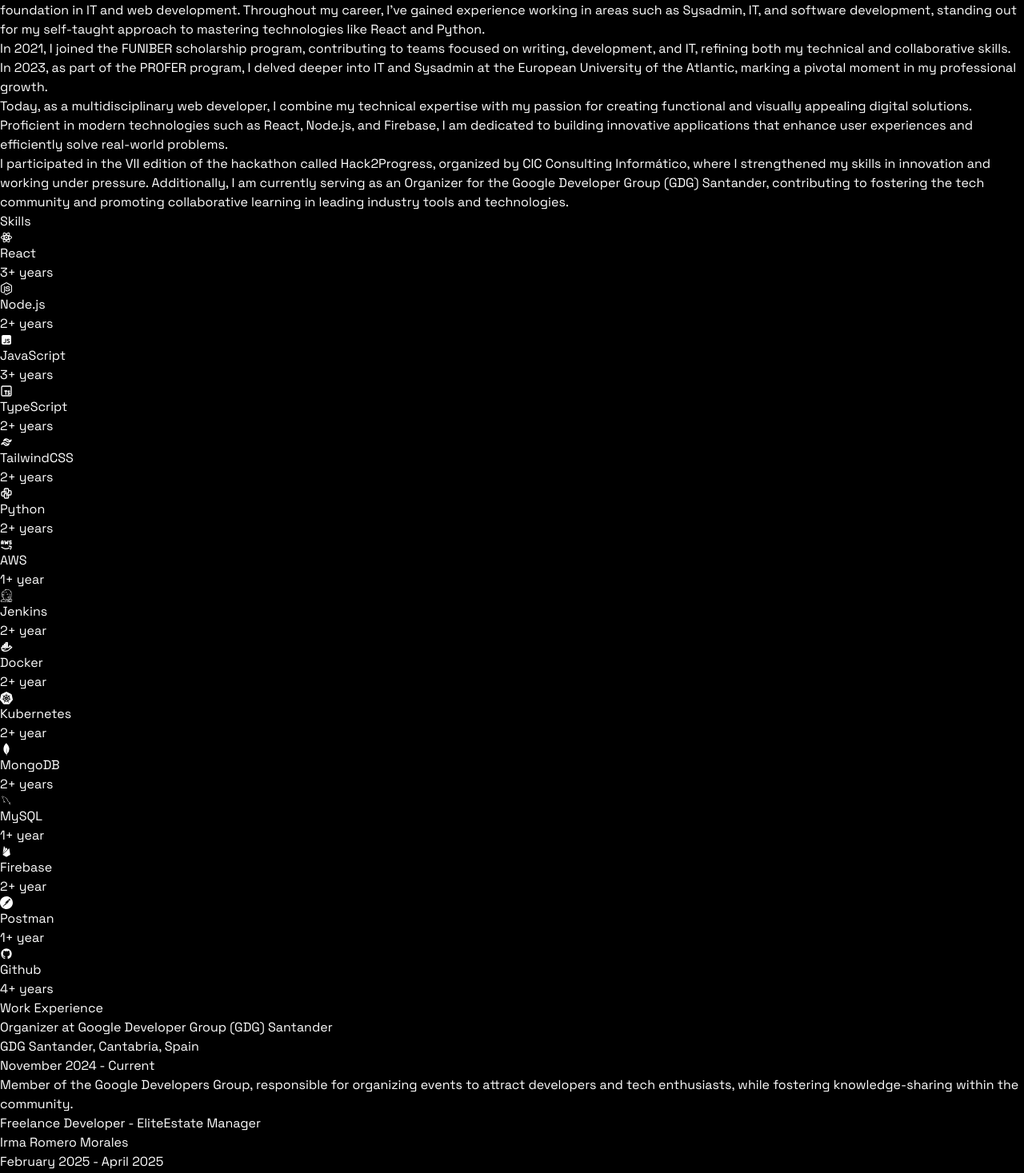
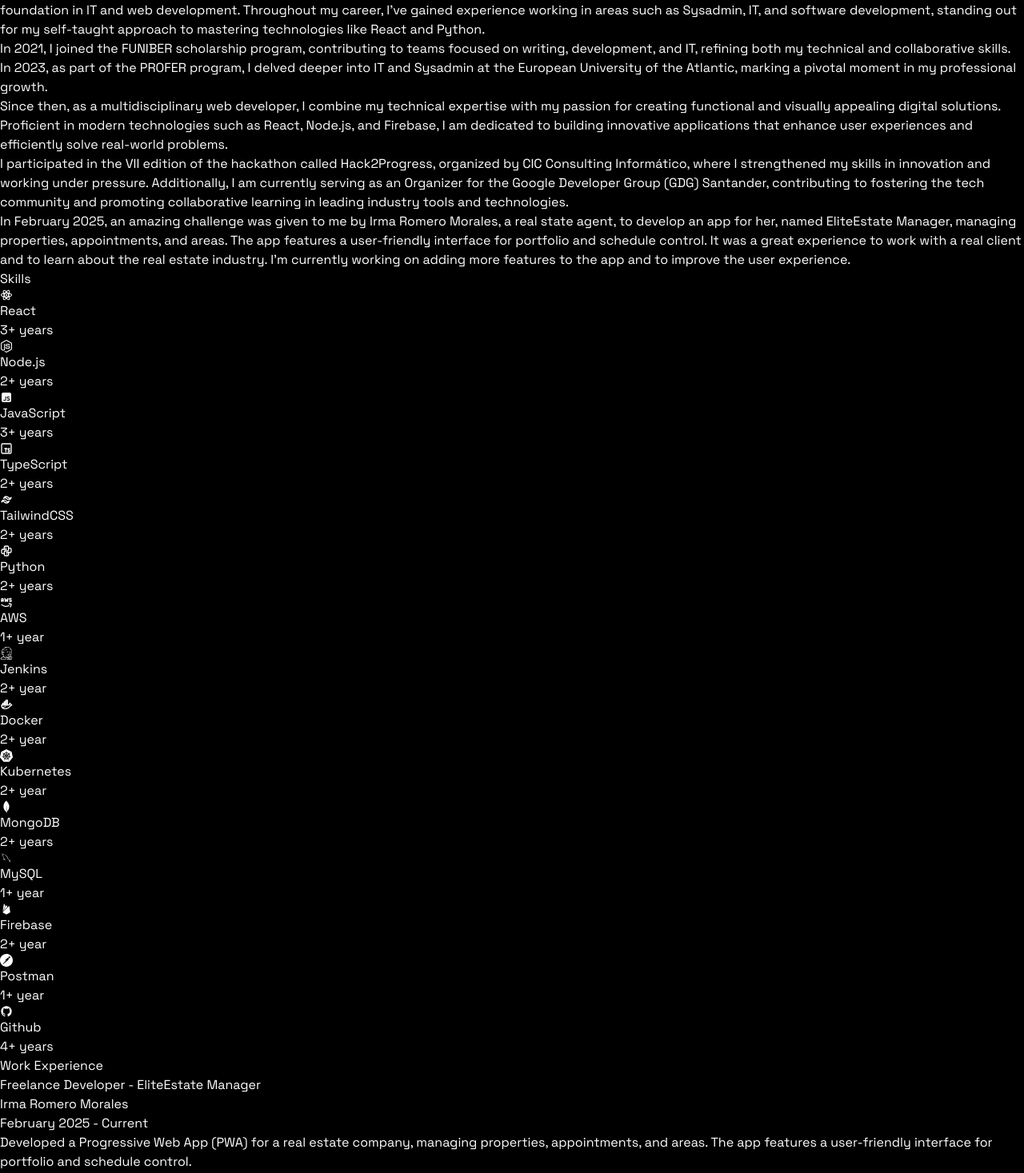
Before and after one commit to sgomez-dev/sgomez-portfolio, a React (Vite) app in the folder portfolio/: page / in a window 1280 px wide. Shown: the part 883-2350 px from the top of the page at 80% size. Built offline with nearby package versions, Linux system fonts and the light colour scheme.

Commit message:
EXPERIENCES sections in index.jsx to reflect current freelance project and enhance personal narrative

```diff
--- a/portfolio/src/constants/index.jsx
+++ b/portfolio/src/constants/index.jsx
@@ -127,8 +127,9 @@
 export const BIO = [
   "I am Santiago Gómez de la Torre Romero, a passionate computer engineer. I began my professional journey studying Computer Engineering, where I built a solid foundation in IT and web development. Throughout my career, I’ve gained experience working in areas such as Sysadmin, IT, and software development, standing out for my self-taught approach to mastering technologies like React and Python.",
   "In 2021, I joined the FUNIBER scholarship program, contributing to teams focused on writing, development, and IT, refining both my technical and collaborative skills. In 2023, as part of the PROFER program, I delved deeper into IT and Sysadmin at the European University of the Atlantic, marking a pivotal moment in my professional growth.",
-  "Today, as a multidisciplinary web developer, I combine my technical expertise with my passion for creating functional and visually appealing digital solutions. Proficient in modern technologies such as React, Node.js, and Firebase, I am dedicated to building innovative applications that enhance user experiences and efficiently solve real-world problems.",
+  "Since then, as a multidisciplinary web developer, I combine my technical expertise with my passion for creating functional and visually appealing digital solutions. Proficient in modern technologies such as React, Node.js, and Firebase, I am dedicated to building innovative applications that enhance user experiences and efficiently solve real-world problems.",
   "I participated in the VII edition of the hackathon called Hack2Progress, organized by CIC Consulting Informático, where I strengthened my skills in innovation and working under pressure. Additionally, I am currently serving as an Organizer for the Google Developer Group (GDG) Santander, contributing to fostering the tech community and promoting collaborative learning in leading industry tools and technologies.",
+  "In February 2025, an amazing challenge was given to me by Irma Romero Morales, a real state agent, to develop an app for her, named EliteEstate Manager, managing properties, appointments, and areas. The app features a user-friendly interface for portfolio and schedule control. It was a great experience to work with a real client and to learn about the real estate industry. I'm currently working on adding more features to the app and to improve the user experience.",
 ];
 
 export const SKILLS = [
@@ -211,18 +212,18 @@
 
 export const EXPERIENCES = [
   {
+    title: "Freelance Developer - EliteEstate Manager",
+    company: "Irma Romero Morales",
+    duration: "February 2025 - Current",
+    description:
+      "Developed a Progressive Web App (PWA) for a real estate company, managing properties, appointments, and areas. The app features a user-friendly interface for portfolio and schedule control.",
+  },
+  {
     title: "Organizer at Google Developer Group (GDG) Santander",
     company: "GDG Santander, Cantabria, Spain",
     duration: "November 2024 - Current",
     description:
       "Member of the Google Developers Group, responsible for organizing events to attract developers and tech enthusiasts, while fostering knowledge-sharing within the community.",
-  },
-  {
-    title: "Freelance Developer - EliteEstate Manager",
-    company: "Irma Romero Morales",
-    duration: "February 2025 - April 2025",
-    description:
-      "Developed a Progressive Web App (PWA) for a real estate company, managing properties, appointments, and areas. The app features a user-friendly interface for portfolio and schedule control.",
   },
   {
     title: "IT Support Technician",
```
